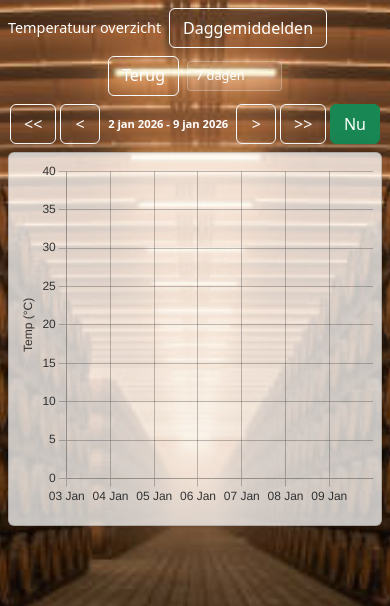
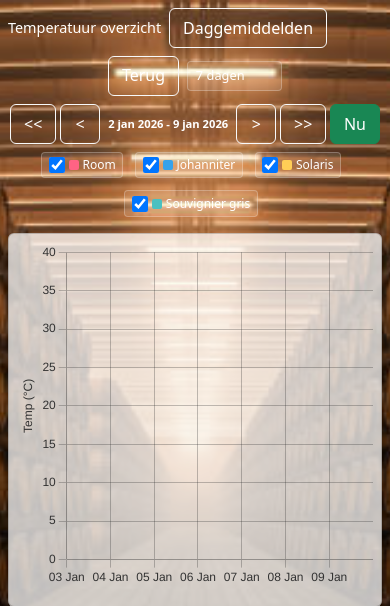
Before and after one commit to mauricegeerkens/Vino_temp_control, a Flask app: page /history in a window 390 px wide. Shown: the top 606 px of the page. Run offline with Flask 3, Linux system fonts and the light colour scheme; some libraries are stand-ins or nearby versions.

Commit message:
Version 3.3 - Added sensor visibility toggles to history chart
- Added color-coded checkboxes for each sensor (Room, Johanniter, Solaris, Souvignier gris)
- Users can now show/hide individual sensors on the chart
- Instant chart update without reloading data
- Mobile-friendly checkbox styling with sensor color indicators
- All sensors visible by default
- Useful for focusing on specific sensors or comparing subsets

```diff
--- a/templates/history.html
+++ b/templates/history.html
@@ -57,6 +57,51 @@
         max-width: 100px !important;
       }
     }
+    .sensor-checkbox {
+      margin-right: 0.5rem;
+      margin-bottom: 0.5rem;
+      padding: 0.25rem 0.5rem;
+      background: rgba(255,255,255,0.1);
+      border: 1px solid rgba(255,255,255,0.25);
+      border-radius: 0.25rem;
+      display: inline-flex;
+      align-items: center;
+      gap: 0.25rem;
+      font-size: 0.85rem;
+      cursor: pointer;
+      user-select: none;
+    }
+    .sensor-checkbox:hover {
+      background: rgba(255,255,255,0.15);
+    }
+    .sensor-checkbox input[type="checkbox"] {
+      cursor: pointer;
+      width: 16px;
+      height: 16px;
+    }
+    .sensor-checkbox label {
+      cursor: pointer;
+      margin: 0;
+      display: flex;
+      align-items: center;
+      gap: 0.25rem;
+    }
+    .sensor-color-box {
+      width: 12px;
+      height: 12px;
+      border-radius: 2px;
+      display: inline-block;
+    }
+    @media (max-width: 576px) {
+      .sensor-checkbox {
+        font-size: 0.75rem;
+        padding: 0.2rem 0.4rem;
+      }
+      .sensor-color-box {
+        width: 10px;
+        height: 10px;
+      }
+    }
     </style>
 </head>
 <body class="bg-dark text-light">
@@ -97,6 +142,38 @@
                     </div>
                 </div>
             </div>
+
+            <!-- Sensor Visibility Controls -->
+            <div class="d-flex flex-wrap gap-1 mt-2 justify-content-center">
+                <div class="sensor-checkbox">
+                    <label>
+                        <input type="checkbox" id="showRoom" checked>
+                        <span class="sensor-color-box" style="background-color: #FF6384;"></span>
+                        <span>Room</span>
+                    </label>
+                </div>
+                <div class="sensor-checkbox">
+                    <label>
+                        <input type="checkbox" id="showJohanniter" checked>
+                        <span class="sensor-color-box" style="background-color: #36A2EB;"></span>
+                        <span>Johanniter</span>
+                    </label>
+                </div>
+                <div class="sensor-checkbox">
+                    <label>
+                        <input type="checkbox" id="showSolaris" checked>
+                        <span class="sensor-color-box" style="background-color: #FFCE56;"></span>
+                        <span>Solaris</span>
+                    </label>
+                </div>
+                <div class="sensor-checkbox">
+                    <label>
+                        <input type="checkbox" id="showSouvignier" checked>
+                        <span class="sensor-color-box" style="background-color: #4BC0C0;"></span>
+                        <span>Souvignier gris</span>
+                    </label>
+                </div>
+            </div>
         </div>
     </div>
 
@@ -117,6 +194,14 @@ let showDailyAverages = false;
 let daysBack = 0;  // How many days back from today (0 = today)
 let daysRange = 7;  // Configurable range
 
+// Sensor visibility state
+let visibleSensors = {
+  'Room': true,
+  'Johanniter': true,
+  'Solaris': true,
+  'Souvignier gris': true
+};
+
 const colorMap = {
   'Room': '#FF6384',
   'Johanniter': '#36A2EB',
@@ -125,6 +210,24 @@ const colorMap = {
 };
 
 const knownSensors = ['Room', 'Johanniter', 'Solaris', 'Souvignier gris'];
+
+// Sensor visibility checkbox handlers
+document.getElementById('showRoom').onchange = function() {
+  visibleSensors['Room'] = this.checked;
+  renderChart();
+};
+document.getElementById('showJohanniter').onchange = function() {
+  visibleSensors['Johanniter'] = this.checked;
+  renderChart();
+};
+document.getElementById('showSolaris').onchange = function() {
+  visibleSensors['Solaris'] = this.checked;
+  renderChart();
+};
+document.getElementById('showSouvignier').onchange = function() {
+  visibleSensors['Souvignier gris'] = this.checked;
+  renderChart();
+};
 
 // Range selector handler
 document.getElementById('rangeSelector').onchange = function() {
@@ -235,7 +338,10 @@ function renderChart() {
 
   const sensors = showDailyAverages ? aggregateDailyData(rawData) : rawData;
 
-  const datasets = Object.keys(sensors).map(name => ({
+  // Filter datasets based on visible sensors
+  const datasets = Object.keys(sensors)
+    .filter(name => visibleSensors[name])  // Only include visible sensors
+    .map(name => ({
       label: name,
       data: sensors[name],
       fill: false,
```
Also changed, not shown: RELEASE_NOTES.md (+20 -0 lines), 1 other file. Lines whose indentation alone changed are shown as unchanged.
